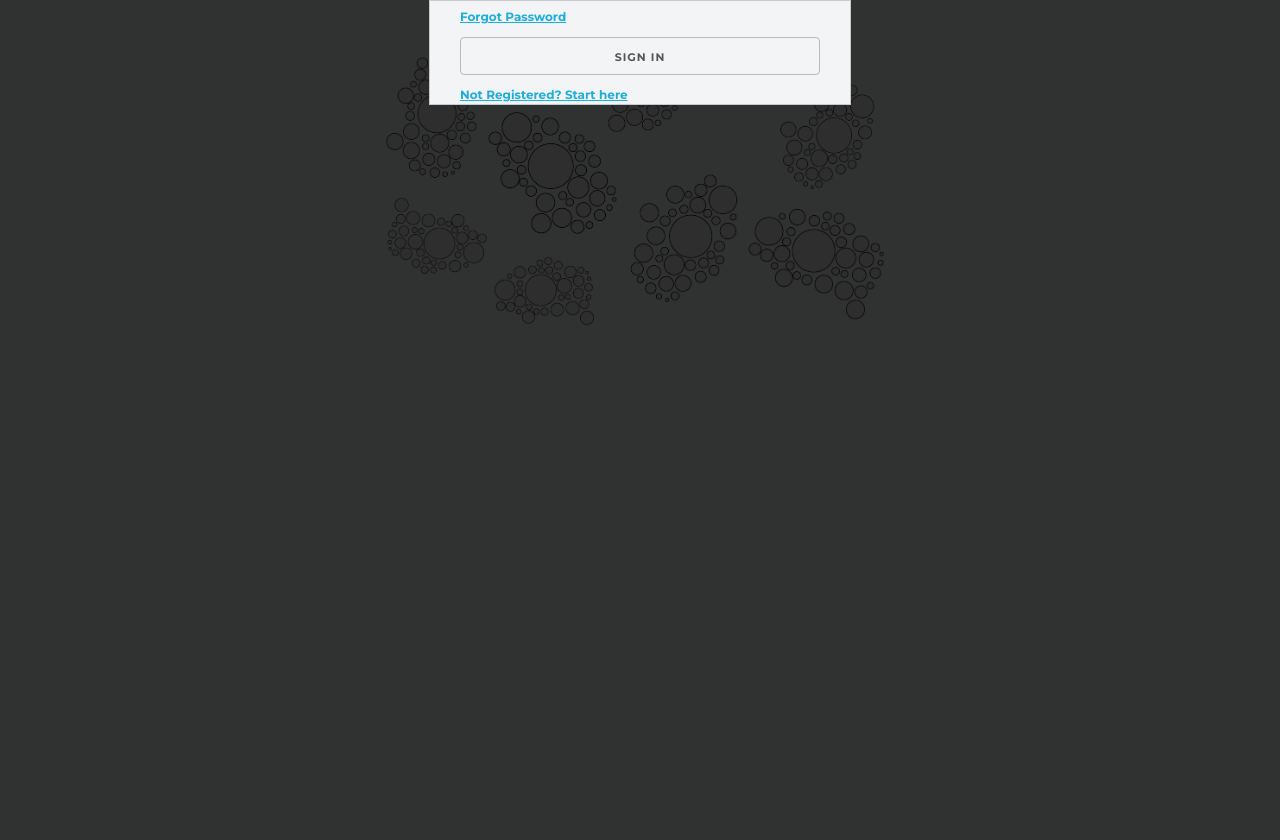
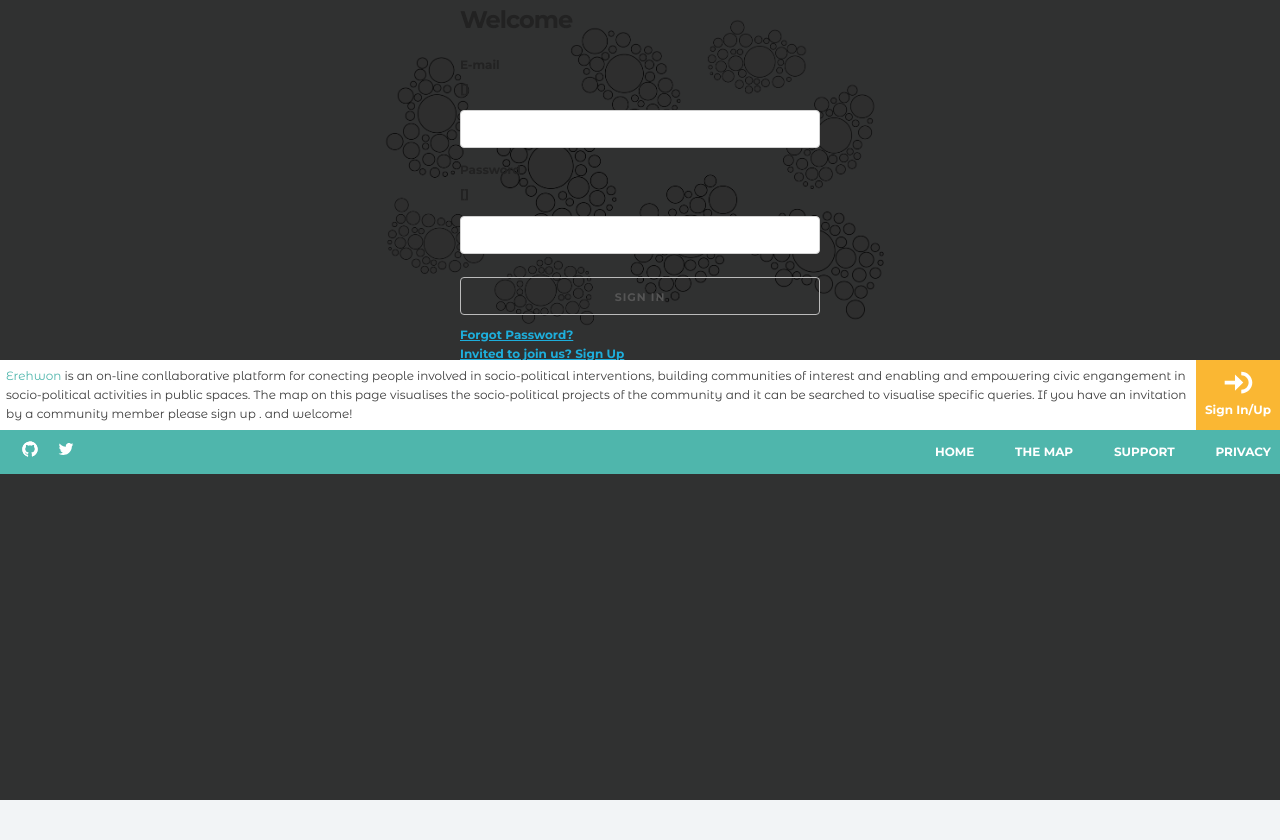
Before and after one commit to marizoldi/Erehwon, a Django app: template erehwon/erehwon/templates/registration/login.html in a window 1280 px wide. Shown: the top 840 px of the page. Before the commit the page ends 800 px from the top, so only its background shows below. Run offline with Django 3.2, Linux system fonts and the light colour scheme; the template is opened without the code that fills it, so the values that code supplies are empty, except form fields; tables that the repository leaves empty hold one stand-in row (Sample ...); form fields are guessed from the names that the template uses; some libraries are stand-ins or nearby versions.

Commit message:
initial login view

```diff
--- a/erehwon/erehwon/templates/layout.html
+++ b/erehwon/erehwon/templates/layout.html
@@ -12,7 +12,7 @@
                   <div class="footer-ereh-name">Erehwon</div><div class="footer-ereh-desc"> is an on-line conllaborative platform for conecting people involved in socio-political interventions, building communities of interest and enabling and empowering civic engangement in socio-political activities in public spaces. The map on this page visualises the socio-political projects of the community and it can be searched to visualise specific queries. If you have an invitation by a community member please sign up . and welcome!</div>
               </div>
                 <div class="button-primary">
-                    <a href="/accounts/register"><img src="{% static "img/SignIn-Up.svg" %}" />
+                    <a href="/accounts/login"><img src="{% static "img/SignIn-Up.svg" %}" />
                       <div>Sign In/Up</div>
                     </a>
                 </div>
--- a/erehwon/erehwon/templates/registration/login.html
+++ b/erehwon/erehwon/templates/registration/login.html
@@ -1,28 +1,34 @@
-{% extends "base.html" %}
+{% extends "layout.html" %}
+
+{% block title %} Login {% endblock %}
 
 {% load static %}
 
-
-{% block layout %}
-
-    <!-- <h1 class="pnl__title">Log In</h1> -->
+{% block main %}
   <div class="map">
     <div class="overlay">
-        <div class="singup-form">
-        <form method="POST" action="">
+      <form method="POST" action="" class="signup-form">
+          {% csrf_token %}
+          {{ form.non_field_errors }}
+          <h1 class="pnl__title">Welcome</h1>
+          <div class="email">
+              <label for="email">E-mail</label>
+              {{ form.email.errors }}
+              <input type="email" name="email" required>
+          </div>
+          <div class="password1">
+              <label for="password">Password</label>
+              {{ form.password.errors }}
+              {{ form.password }}
+          </div>
+			 		<input type="submit" class="button" value="Sign In" />
           <div class="row">
-        	   {% csrf_token %}
-        	   {{ form.as_p }}
+              <a href="/accounts/password/reset">Forgot Password?</a>
           </div>
           <div class="row">
-                <a href="/accounts/password/reset">Forgot Password</a>
-            </div>
-            <div class="row">
-                <input class="button round right" type="submit" value="Sign in">
-                <a href="/accounts/register" class="underline txt-right">Not Registered? Start here</a>
+              <a href="/accounts/register" class="underline txt-right">Invited to join us? Sign Up</a>
           </div>
 			</form>
     </div>
   </div>
-</div>
 {% endblock %}
```
Lines whose indentation alone changed are shown as unchanged.
